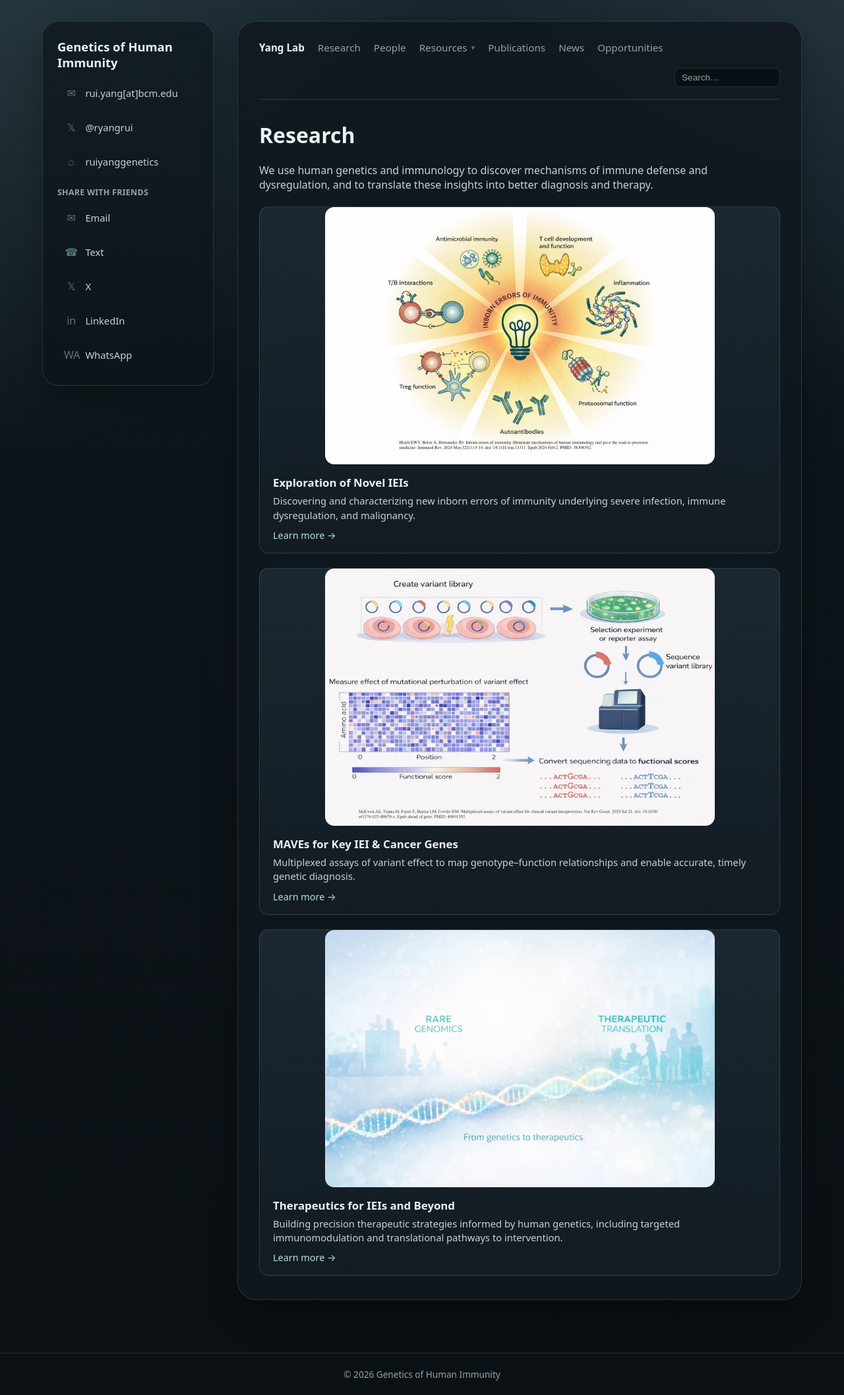
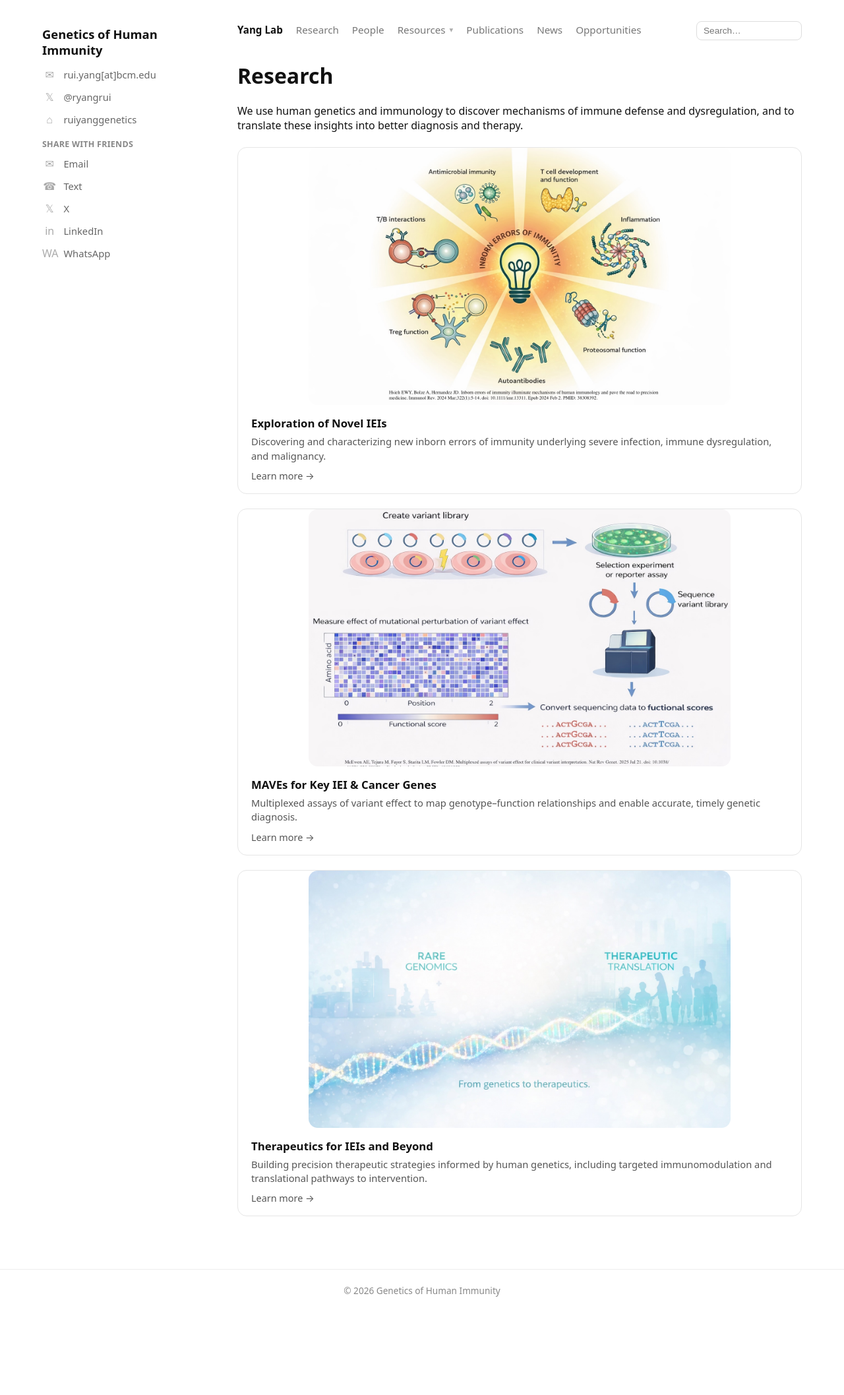
Before and after one commit to ruiyanggenetics/ghilab, a Jekyll site: the page built from research.md, in a window 1280 px wide. Shown: the whole page at 66% size. Built offline with Jekyll 4.4.1, drawn with Linux system fonts in a browser that asks for light colours; after the commit the page ends 1988 px from its top, so only the background shows below that.

Commit message:
Update style.css

```diff
--- a/assets/style.css
+++ b/assets/style.css
@@ -1,24 +1,6 @@
 /* =========================
    BASE
    ========================= */
-
-:root {
-  --bg: #0d1419;
-  --bg-glow: #18252d;
-  --panel: rgba(16, 24, 31, 0.88);
-  --panel-strong: #162028;
-  --surface: #1d2a33;
-  --surface-hover: #24323d;
-  --surface-soft: #131c23;
-  --text: #ecf1f3;
-  --text-soft: #c8d2d7;
-  --muted: #93a2ab;
-  --border: rgba(219, 230, 236, 0.14);
-  --border-strong: rgba(219, 230, 236, 0.24);
-  --accent: #8fc7bc;
-  --accent-strong: #b6dfd7;
-  --shadow: 0 24px 48px rgba(0, 0, 0, 0.28);
-}
 
 * {
   box-sizing: border-box;
@@ -27,12 +9,8 @@
 body {
   font-family: system-ui, -apple-system, BlinkMacSystemFont, "Segoe UI", sans-serif;
   margin: 0;
-  min-height: 100vh;
-  background:
-    radial-gradient(circle at top left, rgba(143, 199, 188, 0.11), transparent 28%),
-    radial-gradient(circle at top right, rgba(113, 146, 173, 0.12), transparent 24%),
-    linear-gradient(180deg, var(--bg-glow) 0%, var(--bg) 34%, #0a1014 100%);
-  color: var(--text);
+  background: #ffffff;
+  color: #111;
 }
 
 a {
@@ -51,23 +29,6 @@ img {
   display: block;
 }
 
-h1,
-h2,
-h3,
-strong {
-  color: var(--text);
-}
-
-p,
-li {
-  color: var(--text-soft);
-}
-
-hr {
-  border: 0;
-  border-top: 1px solid var(--border);
-}
-
 /* =========================
    PAGE LAYOUT
    ========================= */
@@ -78,7 +39,6 @@ hr {
   margin: 0 auto;
   padding: 32px 24px;
   gap: 36px;
-  align-items: flex-start;
 }
 
 /* =========================
@@ -88,12 +48,7 @@ hr {
 .sidebar {
   width: 260px;
   flex-shrink: 0;
-  padding: 26px 22px;
-  background: linear-gradient(180deg, rgba(18, 28, 35, 0.96) 0%, rgba(13, 20, 25, 0.92) 100%);
-  border: 1px solid var(--border);
-  border-radius: 24px;
-  box-shadow: var(--shadow);
-  backdrop-filter: blur(10px);
+  padding-top: 8px;
 }
 
 .sidebar-title {
@@ -101,7 +56,6 @@ hr {
   font-weight: 700;
   line-height: 1.3;
   margin-bottom: 14px;
-  color: var(--text);
 }
 
 .sidebar-label {
@@ -110,7 +64,7 @@ hr {
   font-size: 0.78rem;
   font-weight: 600;
   letter-spacing: 0.02em;
-  color: var(--muted);
+  color: #888;
   text-transform: uppercase;
 }
 
@@ -119,23 +73,17 @@ hr {
   flex-direction: column;
   gap: 12px;
   font-size: 0.92rem;
-  color: var(--text-soft);
+  color: #666;
 }
 
 .sidebar-link {
   display: flex;
   align-items: center;
   gap: 10px;
-  padding: 9px 10px;
-  border-radius: 12px;
-  transition: background 0.15s ease, color 0.15s ease, transform 0.15s ease;
 }
 
 .sidebar-link:hover {
-  color: var(--text);
-  background: rgba(255, 255, 255, 0.04);
-  text-decoration: none;
-  transform: translateX(1px);
+  color: #111;
 }
 
 .sidebar-link .icon {
@@ -143,7 +91,6 @@ hr {
   text-align: center;
   opacity: 0.55;
   font-size: 1rem;
-  color: var(--accent);
 }
 
 .sidebar-link:hover .icon {
@@ -157,12 +104,6 @@ hr {
 .content {
   flex: 1;
   min-width: 0;
-  padding: 28px 32px 36px;
-  background: var(--panel);
-  border: 1px solid var(--border);
-  border-radius: 28px;
-  box-shadow: var(--shadow);
-  backdrop-filter: blur(14px);
 }
 
 /* =========================
@@ -175,25 +116,21 @@ hr {
   align-items: baseline;
   gap: 20px;
   margin-bottom: 32px;
-  padding-bottom: 18px;
-  border-bottom: 1px solid var(--border);
 }
 
 .topnav a {
   font-size: 0.95rem;
-  color: var(--muted);
+  color: #777;
   font-weight: 500;
-  transition: color 0.15s ease;
 }
 
 .topnav a.brand {
   font-weight: 700;
-  color: var(--text);
+  color: #111;
 }
 
 .topnav a:hover {
-  color: var(--accent-strong);
-  text-decoration: none;
+  color: #111;
 }
 
 /* =========================
@@ -212,8 +149,6 @@ main {
   width: 100%;
   border-radius: 14px;
   margin-bottom: 22px;
-  border: 1px solid var(--border);
-  box-shadow: 0 16px 36px rgba(0, 0, 0, 0.24);
 }
 
 /* =========================
@@ -225,14 +160,6 @@ main {
   align-items: center;
   gap: 18px;
   margin: 14px 0 22px 0;
-}
-
-.affiliations a {
-  padding: 12px 14px;
-  border: 1px solid rgba(255, 255, 255, 0.08);
-  border-radius: 16px;
-  background: rgba(255, 255, 255, 0.96);
-  box-shadow: 0 10px 24px rgba(0, 0, 0, 0.2);
 }
 
 .affiliations img {
@@ -260,16 +187,13 @@ main {
   align-items: center;
   padding: 16px 20px;
   margin-bottom: 16px;
-  border: 1px solid var(--border);
+  border: 1px solid #e6e6e6;
   border-radius: 14px;
-  background: linear-gradient(180deg, rgba(29, 42, 51, 0.92) 0%, rgba(19, 28, 35, 0.98) 100%);
-  transition: background 0.15s ease, transform 0.1s ease, border-color 0.15s ease, box-shadow 0.15s ease;
+  transition: background 0.15s ease, transform 0.1s ease;
 }
 
 .pub-card:hover {
-  background: linear-gradient(180deg, rgba(36, 50, 61, 0.96) 0%, rgba(22, 32, 40, 1) 100%);
-  border-color: var(--border-strong);
-  box-shadow: 0 12px 24px rgba(0, 0, 0, 0.16);
+  background: #f7f7f7;
   transform: translateY(-1px);
 }
 
@@ -286,7 +210,7 @@ main {
 
 .pub-desc {
   font-size: 0.9rem;
-  color: var(--muted);
+  color: #666;
   margin-top: 4px;
 }
 
@@ -301,11 +225,11 @@ main {
 .pub-dynamic-item {
   margin-bottom: 22px;
   padding-left: 14px;
-  border-left: 3px solid rgba(143, 199, 188, 0.18);
+  border-left: 3px solid #eee;
 }
 
 .pub-dynamic-item:hover {
-  border-left-color: var(--accent);
+  border-left-color: #111;
 }
 
 .pub-dynamic-item .pub-title {
@@ -315,12 +239,12 @@ main {
 }
 
 .pub-dynamic-item .pub-title a {
-  color: var(--text);
+  color: #111;
 }
 
 .pub-dynamic-item .pub-desc {
   font-size: 0.88rem;
-  color: var(--muted);
+  color: #555;
   line-height: 1.45;
   margin-top: 4px;
 }
@@ -350,11 +274,6 @@ main {
   display: flex;
   gap: 18px;
   align-items: flex-start;
-  padding: 20px;
-  border: 1px solid var(--border);
-  border-radius: 20px;
-  background: rgba(21, 31, 39, 0.8);
-  box-shadow: 0 12px 28px rgba(0, 0, 0, 0.14);
 }
 
 .person-card.head img {
@@ -362,17 +281,11 @@ main {
   height: auto;
   border-radius: 12px;
   object-fit: cover;
-  border: 1px solid var(--border);
 }
 
 /* Trainees / collaborators */
 .person-card.trainee {
   text-align: center;
-  padding: 20px 18px;
-  border: 1px solid var(--border);
-  border-radius: 18px;
-  background: rgba(21, 31, 39, 0.72);
-  box-shadow: 0 12px 28px rgba(0, 0, 0, 0.12);
 }
 
 .person-card.trainee img {
@@ -381,7 +294,6 @@ main {
   border-radius: 12px;
   object-fit: cover;
   margin: 0 auto;
-  border: 1px solid var(--border);
 }
 
 .person-name {
@@ -392,19 +304,19 @@ main {
 
 .person-role {
   font-size: 0.85rem;
-  color: var(--muted);
+  color: #777;
   margin-bottom: 6px;
 }
 
 .person-bio {
   font-size: 0.92rem;
-  color: var(--text-soft);
+  color: #444;
   line-height: 1.45;
 }
 
 .person-dates {
   font-size: 0.86rem;
-  color: var(--muted);
+  color: #777;
 }
 
 /* =========================
@@ -419,61 +331,13 @@ main {
   width: 160px;
   padding: 6px 10px;
   font-size: 0.85rem;
-  color: var(--text);
-  background: rgba(10, 16, 20, 0.92);
-  border: 1px solid var(--border);
+  border: 1px solid #ddd;
   border-radius: 8px;
 }
 
 .nav-search input:focus {
   outline: none;
-  border-color: rgba(143, 199, 188, 0.52);
-  box-shadow: 0 0 0 3px rgba(143, 199, 188, 0.14);
-}
-
-.nav-search input::placeholder {
-  color: var(--muted);
-}
-
-.nav-search-results {
-  width: min(360px, 100%);
-  margin: -12px 0 28px auto;
-  border: 1px solid var(--border);
-  border-radius: 14px;
-  overflow: hidden;
-  background: rgba(13, 20, 25, 0.96);
-  box-shadow: 0 18px 36px rgba(0, 0, 0, 0.24);
-}
-
-.nav-search-results:empty {
-  display: none;
-}
-
-.nav-search-item a {
-  display: block;
-  padding: 12px 14px;
-}
-
-.nav-search-item + .nav-search-item {
-  border-top: 1px solid var(--border);
-}
-
-.nav-search-item a:hover {
-  background: rgba(255, 255, 255, 0.04);
-  text-decoration: none;
-}
-
-.nav-search-title {
-  color: var(--text);
-  font-size: 0.92rem;
-  font-weight: 600;
-}
-
-.nav-search-snippet {
-  margin-top: 4px;
-  color: var(--muted);
-  font-size: 0.84rem;
-  line-height: 1.45;
+  border-color: #999;
 }
 
 /* =========================
@@ -490,17 +354,17 @@ main {
 .news-item {
   position: relative;
   padding: 18px 20px 18px 24px;
-  border: 1px solid var(--border);
+  border: 1px solid #e9e9e9;
   border-radius: 16px;
-  background: linear-gradient(180deg, rgba(29, 42, 51, 0.92) 0%, rgba(19, 28, 35, 0.98) 100%);
-  box-shadow: 0 8px 18px rgba(0, 0, 0, 0.12);
+  background: linear-gradient(180deg, #ffffff 0%, #fafafa 100%);
+  box-shadow: 0 1px 0 rgba(0, 0, 0, 0.02);
   transition: background 0.2s ease, transform 0.12s ease, box-shadow 0.2s ease, border-color 0.2s ease;
 }
 
 .news-item:hover {
-  background: linear-gradient(180deg, rgba(36, 50, 61, 0.96) 0%, rgba(22, 32, 40, 1) 100%);
-  border-color: var(--border-strong);
-  box-shadow: 0 16px 30px rgba(0, 0, 0, 0.2);
+  background: linear-gradient(180deg, #ffffff 0%, #f6f6f6 100%);
+  border-color: #e1e1e1;
+  box-shadow: 0 6px 14px rgba(0, 0, 0, 0.06);
   transform: translateY(-1px);
 }
 
@@ -512,13 +376,13 @@ main {
   bottom: 16px;
   width: 2px;
   border-radius: 2px;
-  background: linear-gradient(180deg, var(--accent) 0%, rgba(143, 199, 188, 0.1) 100%);
-  opacity: 0.8;
+  background: linear-gradient(180deg, #111 0%, #bdbdbd 100%);
+  opacity: 0.25;
 }
 
 .news-date {
   font-size: 0.8rem;
-  color: var(--accent-strong);
+  color: #6b6b6b;
   letter-spacing: 0.02em;
   text-transform: uppercase;
   margin-bottom: 6px;
@@ -526,7 +390,7 @@ main {
 
 .news-body {
   font-size: 0.98rem;
-  color: var(--text-soft);
+  color: #3f3f3f;
   line-height: 1.5;
 }
 
@@ -534,16 +398,16 @@ main {
   display: inline-block;
   margin-top: 10px;
   font-size: 0.9rem;
-  color: var(--accent-strong);
+  color: #4a4a4a;
   text-decoration: none;
-  border-bottom: 1px solid rgba(182, 223, 215, 0.24);
+  border-bottom: 1px solid rgba(0, 0, 0, 0.15);
   padding-bottom: 1px;
   transition: color 0.15s ease, border-color 0.15s ease, transform 0.12s ease;
 }
 
 .news-link:hover {
-  color: var(--text);
-  border-color: rgba(236, 241, 243, 0.4);
+  color: #111;
+  border-color: rgba(0, 0, 0, 0.4);
   transform: translateY(-1px);
 }
 
@@ -553,14 +417,14 @@ main {
 .site-footer{
   margin-top: 48px;
   padding: 22px 0;
-  border-top: 1px solid var(--border);
+  border-top: 1px solid #eee;
 }
 
 .footer-inner{
   max-width: 900px;
   margin: 0 auto;              /* centers the 900px container */
   font-size: 0.85rem;
-  color: var(--muted);
+  color: #888;
 
   display: flex;
   justify-content: center;     /* centers the footer items */
@@ -586,17 +450,15 @@ main {
 
 .research-card.research-card-vertical{
   display: block;
-  border: 1px solid var(--border);
+  border: 1px solid #e6e6e6;
   border-radius: 14px;
   overflow: hidden; /* keeps the card rounded */
-  background: linear-gradient(180deg, rgba(29, 42, 51, 0.92) 0%, rgba(19, 28, 35, 0.98) 100%);
-  transition: background 0.15s ease, transform 0.1s ease, border-color 0.15s ease, box-shadow 0.15s ease;
+  background: #fff;
+  transition: background 0.15s ease, transform 0.1s ease;
 }
 
 .research-card.research-card-vertical:hover{
-  background: linear-gradient(180deg, rgba(36, 50, 61, 0.96) 0%, rgba(22, 32, 40, 1) 100%);
-  border-color: var(--border-strong);
-  box-shadow: 0 14px 28px rgba(0, 0, 0, 0.18);
+  background: #f7f7f7;
   transform: translateY(-1px);
 }
 
@@ -623,7 +485,7 @@ main {
 .research-card-body p{
   margin: 0;
   font-size: 0.92rem;
-  color: var(--text-soft);
+  color: #555;
   line-height: 1.45;
 }
 
@@ -631,11 +493,11 @@ main {
   display: inline-block;
   margin-top: 10px;
   font-size: 0.9rem;
-  color: var(--accent-strong);
+  color: #555;
 }
 
 .research-card.research-card-vertical:hover .research-link{
-  color: var(--text);
+  color: #111;
 }
 
 /* Mobile: full-width image, still taller */
@@ -678,10 +540,10 @@ main {
   min-width: 220px;
   padding: 10px 8px;
 
-  background: rgba(13, 20, 25, 0.98);
-  border: 1px solid var(--border);
+  background: #fff;
+  border: 1px solid #e6e6e6;
   border-radius: 12px;
-  box-shadow: 0 18px 30px rgba(0, 0, 0, 0.28);
+  box-shadow: 0 10px 22px rgba(0,0,0,0.08);
 
   display: none;          /* critical */
   z-index: 1000;
@@ -708,14 +570,14 @@ main {
   padding: 10px 12px;
   border-radius: 10px;
   font-size: 0.92rem;
-  color: var(--text-soft);
+  color: #444;
   text-decoration: none;
   white-space: nowrap;
 }
 
 .nav-menu a:hover{
-  background: rgba(255, 255, 255, 0.05);
-  color: var(--text);
+  background: #f7f7f7;
+  color: #111;
   text-decoration: none;
 }
 
@@ -752,10 +614,6 @@ main {
     margin-bottom: 18px;
   }
 
-  .content {
-    padding: 22px 20px 28px;
-  }
-
   .affiliations img {
     height: 56px;
   }
```
